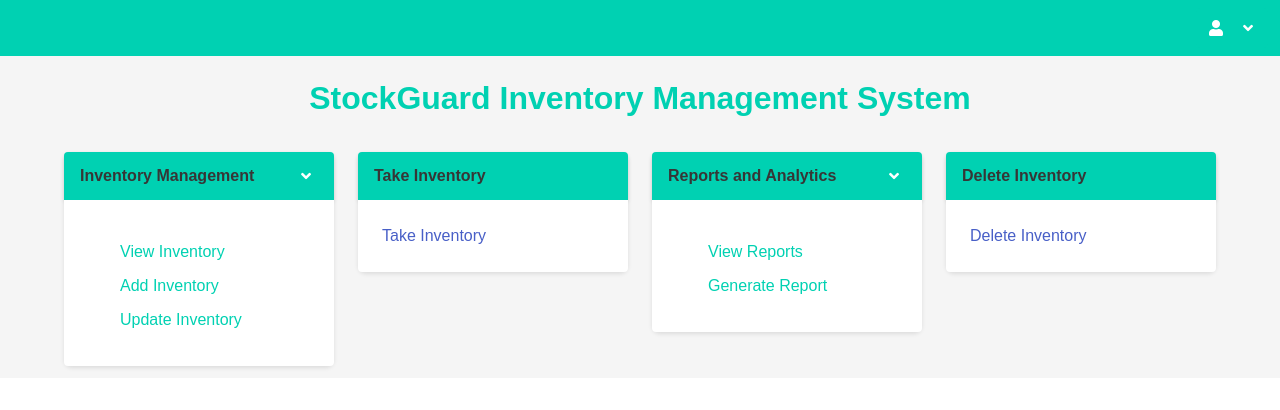
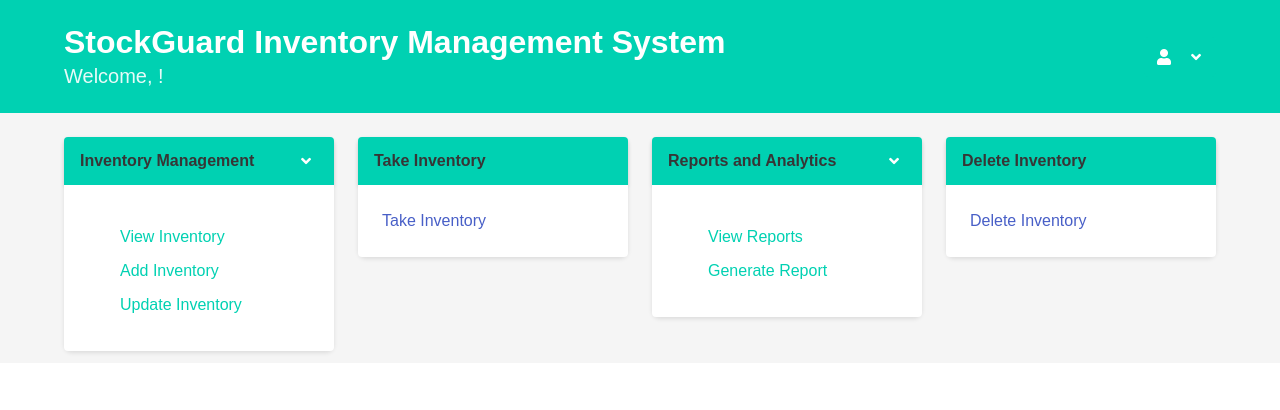
Before and after one commit to Israelshecktar/IMS, a Flask app: page /dashboard in a window 1280 px wide. Shown: the top 410 px of the page. Run offline with Flask 3, Linux system fonts and the light colour scheme.

Commit message:
feat: restyle dashboard to recent design and follow consistent styling

```diff
--- a/templates/dashboard.html
+++ b/templates/dashboard.html
@@ -3,11 +3,17 @@
 {% block title %}Dashboard{% endblock %}
 
 {% block content %}
-<nav class="navbar is-primary" role="navigation" aria-label="main navigation">
-    <div class="navbar-menu">
-        <div class="navbar-end">
-            <div class="navbar-item">
-                <span id="username" class="mr-2">Username</span>
+<section class="hero is-primary is-small">
+    <div class="hero-body">
+        <div class="container is-flex is-justify-content-space-between is-align-items-center">
+            <div>
+                <h1 class="title">
+                    StockGuard Inventory Management System
+                </h1>
+                <h2 class="subtitle">
+                    Welcome, <span id="username">Username</span>!
+                </h2>
+            </div>
             <div class="dropdown is-right is-hoverable">
                 <div class="dropdown-trigger">
                     <button class="button is-primary" aria-haspopup="true" aria-controls="dropdown-menu">
@@ -28,12 +34,10 @@
             </div>
         </div>
     </div>
-    </div>
-</nav>
+</section>
 
 <div class="container mt-5">
-    <h1 class="title has-text-centered">StockGuard Inventory Management System</h1>
-    <div class="columns is-multiline mt-5">
+    <div class="columns is-multiline">
         <div class="column is-full-mobile is-half-tablet is-one-quarter-desktop">
             <div class="card">
                 <header class="card-header">
```
Lines whose indentation alone changed are shown as unchanged.
